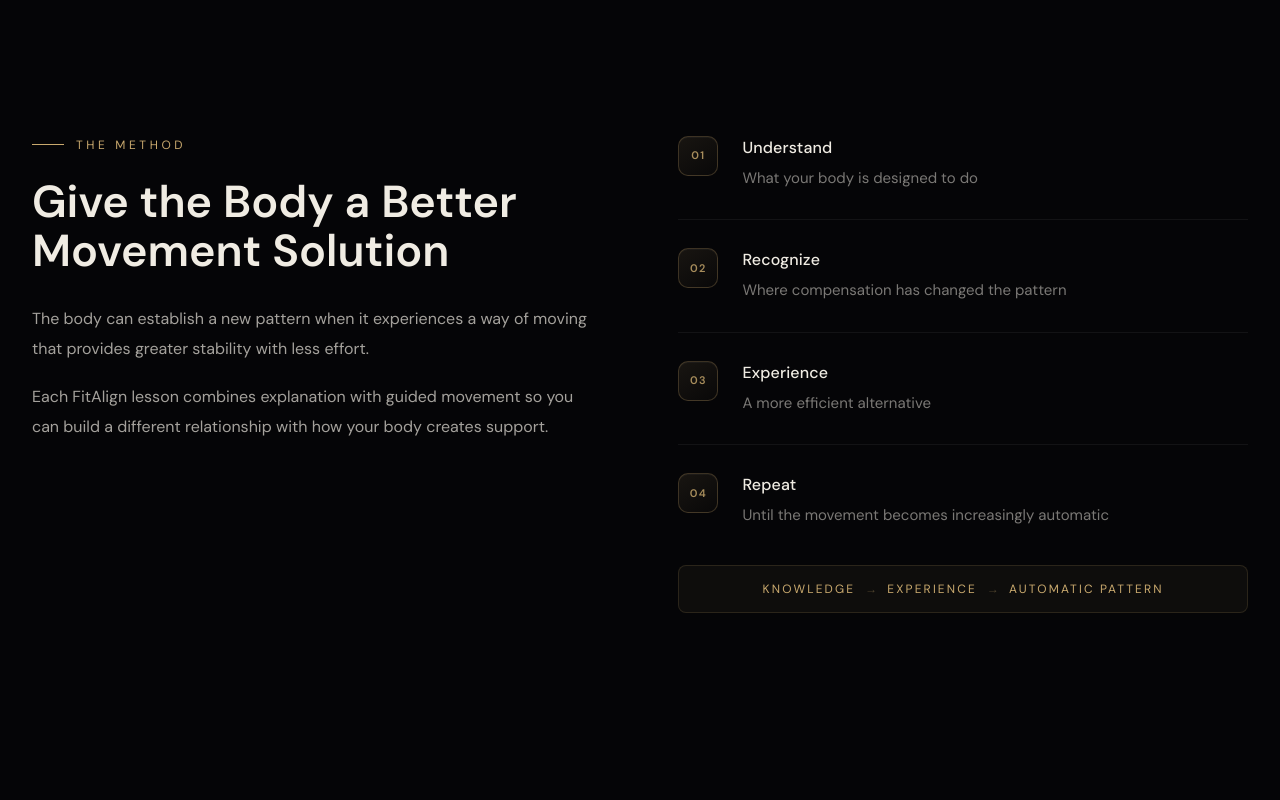
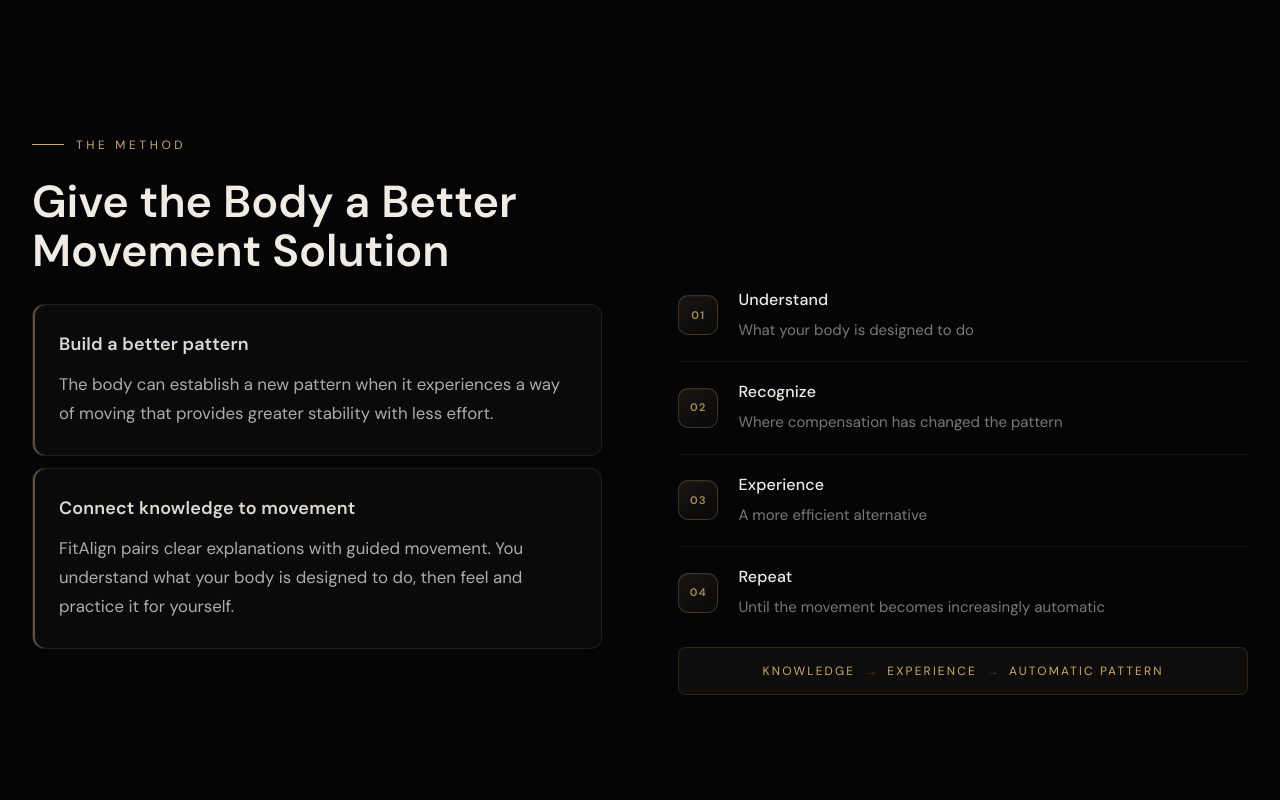
Before and after one commit to corrigarton/FitAlign-Landing-Page, a React (Vite) app: page / in a window 1280 px wide. Shown: the part 4760-5560 px from the top of the page. Built offline with nearby package versions, Linux system fonts and the light colour scheme.

Commit message:
Refine method section layout and highlight all-ages messaging

```diff
--- a/src/App.tsx
+++ b/src/App.tsx
@@ -2812,34 +2812,70 @@ function MethodSection() {
             </h2>
           </Reveal>
           <Reveal delay={120}>
-            <p
+            <div
               style={{
-                color: "rgba(240,236,227,0.68)",
-                lineHeight: 1.88,
-                marginBottom: "18px",
+                display: "flex",
+                flexDirection: "column",
+                gap: "12px",
               }}
             >
-              The body can establish a new pattern when it experiences a way of
-              moving that provides greater stability with less effort.
-            </p>
-            <p style={{ color: "rgba(240,236,227,0.68)", lineHeight: 1.88 }}>
-              Each FitAlign lesson combines explanation with guided movement so
-              you can build a different relationship with how your body creates
-              support.
-            </p>
+              {[
+                {
+                  label: "Build a better pattern",
+                  body: "The body can establish a new pattern when it experiences a way of moving that provides greater stability with less effort.",
+                },
+                {
+                  label: "Connect knowledge to movement",
+                  body: "FitAlign pairs clear explanations with guided movement. You understand what your body is designed to do, then feel and practice it for yourself.",
+                },
+              ].map((item) => (
+                <div
+                  key={item.label}
+                  style={{
+                    padding: "clamp(20px, 3vw, 26px)",
+                    border: "1px solid rgba(255,255,255,0.075)",
+                    borderRadius: "12px",
+                    background: "rgba(255,255,255,0.022)",
+                    boxShadow: "inset 2px 0 0 rgba(201,169,110,0.45)",
+                  }}
+                >
+                  <p
+                    style={{
+                      color: "rgba(240,236,227,0.92)",
+                      fontFamily: "var(--font-display)",
+                      fontSize: "clamp(1rem, 1.5vw, 1.12rem)",
+                      fontWeight: 600,
+                      letterSpacing: "0.01em",
+                      marginBottom: "12px",
+                    }}
+                  >
+                    {item.label}
+                  </p>
+                  <p
+                    style={{
+                      color: "rgba(240,236,227,0.72)",
+                      fontSize: "clamp(0.98rem, 1.35vw, 1.05rem)",
+                      lineHeight: 1.75,
+                    }}
+                  >
+                    {item.body}
+                  </p>
+                </div>
+              ))}
+            </div>
           </Reveal>
         </div>
 
-        <div>
+        <div style={{ paddingTop: isMobile ? 0 : "134px" }}>
           {steps.map((step, i) => (
             <Reveal key={step.label} delay={140 + i * 70}>
               <div
                 style={{
                   display: "flex",
-                  alignItems: "flex-start",
-                  gap: isMobile ? "18px" : "24px",
-                  paddingBottom: "28px",
-                  marginBottom: i < steps.length - 1 ? "28px" : 0,
+                  alignItems: "center",
+                  gap: isMobile ? "16px" : "20px",
+                  padding: "18px 0",
+                  marginBottom: 0,
                   borderBottom:
                     i < steps.length - 1
                       ? "1px solid rgba(255,255,255,0.055)"
@@ -3215,17 +3251,29 @@ function AboutSection() {
                     style={{
                       padding: "6px 10px",
                       borderRadius: "999px",
-                      border: "1px solid rgba(255,255,255,0.085)",
+                      border:
+                        entry === "People of all ages"
+                          ? "1px solid rgba(201,169,110,0.36)"
+                          : "1px solid rgba(255,255,255,0.085)",
                       background:
-                        heading === "Trusted by"
+                        entry === "People of all ages"
+                          ? "rgba(201,169,110,0.14)"
+                          : heading === "Trusted by"
                           ? "rgba(201,169,110,0.065)"
                           : "rgba(255,255,255,0.025)",
                       color:
-                        heading === "Trusted by"
+                        entry === "People of all ages"
+                          ? "#d7bd82"
+                          : heading === "Trusted by"
                           ? "rgba(240,236,227,0.8)"
                           : "rgba(240,236,227,0.68)",
                       fontSize: isMobile ? "13px" : "13.5px",
-                      fontWeight: heading === "Trusted by" ? 500 : 400,
+                      fontWeight:
+                        entry === "People of all ages"
+                          ? 600
+                          : heading === "Trusted by"
+                            ? 500
+                            : 400,
                       lineHeight: 1.35,
                     }}
                   >
```
